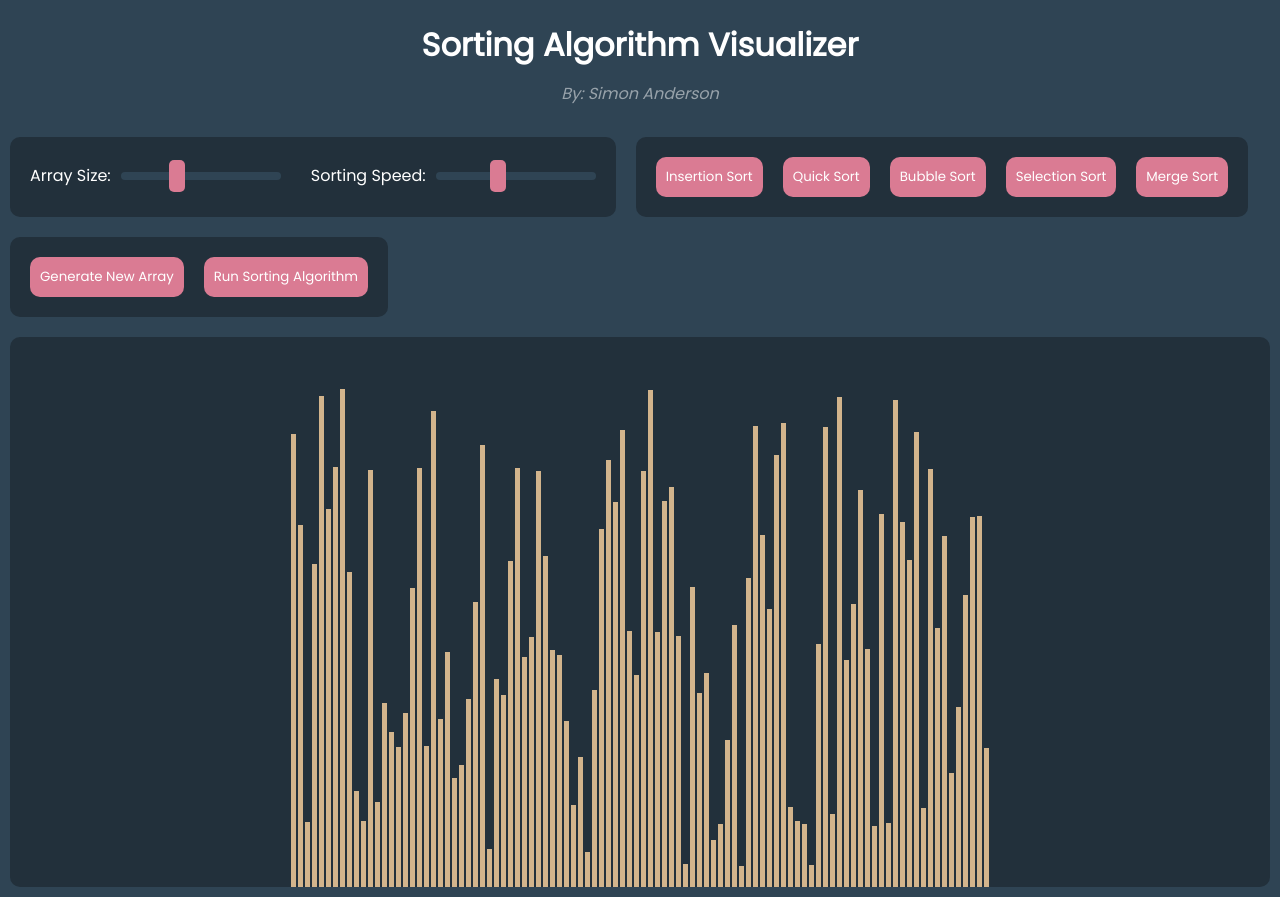
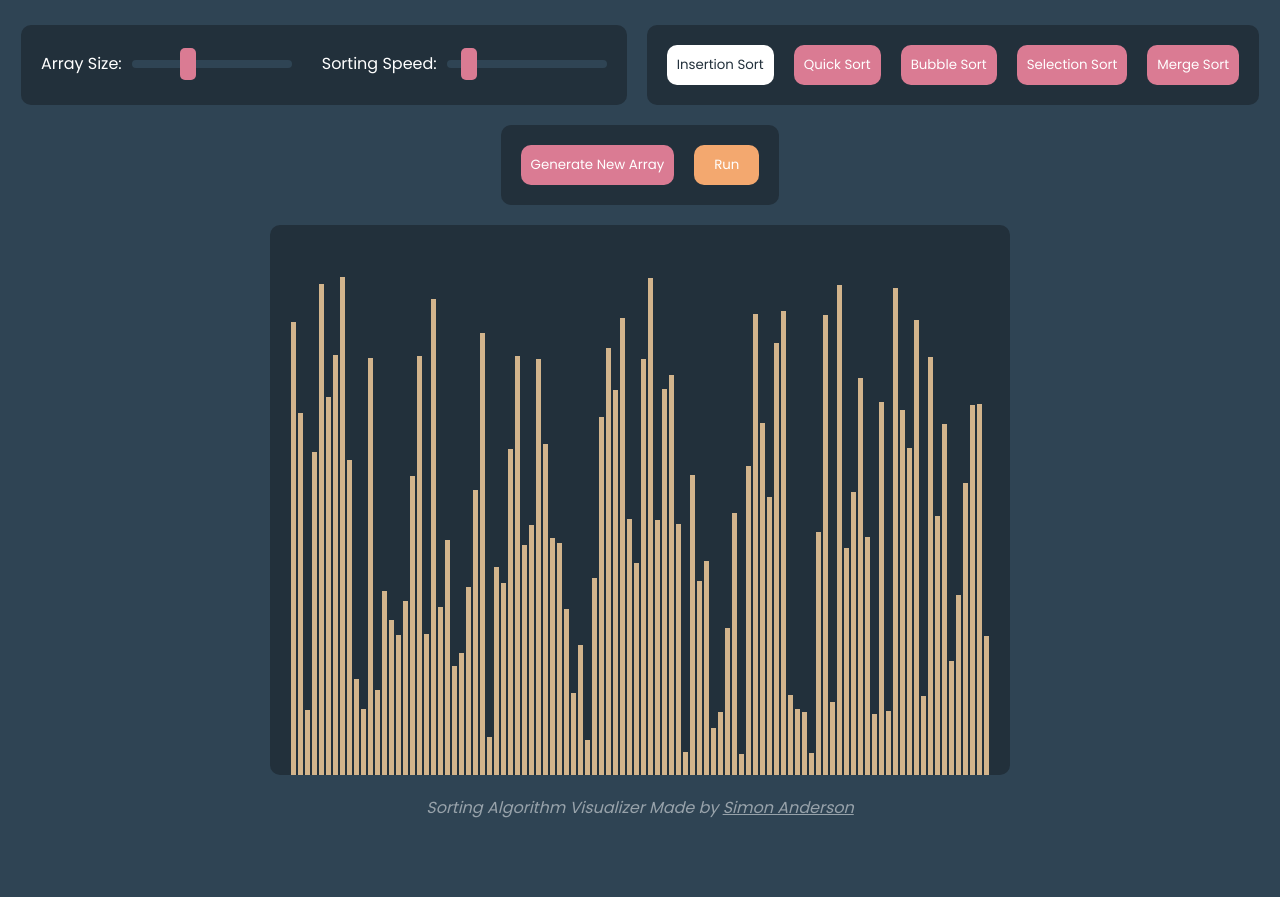
Before and after one commit to simonanderson16/SortingVisualizer, a React (Create React App) app: page / in a window 1280 px wide. After the commit the page ends 841 px from the top, so only its background shows below. Built offline with nearby package versions, Linux system fonts and the light colour scheme.

Commit message:
insertion sort

```diff
--- a/public/styles.css
+++ b/public/styles.css
@@ -16,16 +16,18 @@ body {
 .app-container {
     display: flex;
     flex-direction: column;
+    justify-content: center;
+    align-items: center;
 }
 
 .byline {
     font-style: italic;
     font-weight: 200;
     opacity: 0.5;
-    margin-top: -10px;
+    margin-top: 10px;
 }
 
-button {
+.control-button, .selected, .unselected {
     padding: 10px;
     margin: 10px;
     border-radius: 10px;
@@ -35,7 +37,7 @@ button {
     transition: all 0.3s ease;
 }
 
-button:hover {
+.control-button:hover, .selected:hover, .unselected:hover {
     background-color: #ee4570;
     color: white;
     transform: translateY(-3px);
@@ -54,17 +56,27 @@ button:hover {
     display: flex;
     flex-wrap: wrap;
     align-items: center;
+    justify-content: center;
     height: fit-content;
+    margin-top: 15px;
 }
 
 .section {
     background-color: #22303b;
     padding: 10px;
     border-radius: 10px;
-    width: fit-content;
     height: 100%;
     min-height: 80px;
     margin: 10px;
+}
+
+.control-inputs {
+    background-color: #22303b;
+    padding: 10px;
+    min-height: 80px;
+    margin: 10px;
+    border-radius: 10px;
+
 }
 
 .slider-inputs {
@@ -120,6 +132,23 @@ input[type="range"] {
    outline-offset: 0.05rem;
  }
 
+ .run-button {
+    margin: 10px;
+    border-radius: 10px;
+    background-color: #f3a86f;
+    padding: 10px 20px 10px 20px;
+    border: 0px;
+    cursor: pointer;
+    transition: all 0.3s ease;
+ }
+
+ .run-button:hover {
+    background-color: #fa8e3b;
+    color: white;
+    transform: translateY(-3px);
+ }
+
+
  .array-panel {
     background-color: #22303b;
     border-radius: 10px;
--- a/src/VisualizerApp.js
+++ b/src/VisualizerApp.js
@@ -4,7 +4,6 @@ import ArrayPanel from "./ArrayPanel";
 import ControlPanel from "./ControlPanel";
 
 export default function VisualizerApp() {
-
   const STILL = 0;
   const COMPARING = 1;
   const MOVING = 2;
@@ -26,12 +25,11 @@ export default function VisualizerApp() {
     }
 
     return randomArray;
-      }
-
+  };
 
   const [arraySize, setArraySize] = useState(100);
   const [sortingSpeed, setSortingSpeed] = useState(50);
-    const [selected, setSelected] = useState();
+  const [selected, setSelected] = useState("insertion");
   const [array, setArray] = useState(generateRandomArray(arraySize));
 
   const handleArraySizeChange = (event) => {
@@ -40,8 +38,7 @@ export default function VisualizerApp() {
 
   useEffect(() => {
     setArray(generateRandomArray(arraySize));
-    }, [arraySize])
-
+  }, [arraySize]);
 
   const handleSortingSpeedChange = (event) => {
     setSortingSpeed(event.target.value);
@@ -49,58 +46,83 @@ export default function VisualizerApp() {
 
   const generateNewArray = (event) => {
     setArray(generateRandomArray(arraySize));
-    }
+  };
 
   const handleRunButton = (event) => {
     if (selected === "insertion") {
-            (insertionSort(array));
+      insertionSort(array);
     } else if (selected === "quick") {
       setArray(quickSort(array));
     } else if (selected === "bubble") {
-            setArray(bubbleSort(array));
+      bubbleSort(array);
     } else if (selected === "selection") {
-            setArray(selectionSort(array));
+      selectionSort(array);
     } else if (selected === "merge") {
-            setArray(mergeSort(array));
+      mergeSort(array);
     }
-    }
+  };
 
   const lookupColor = (status) => {
     switch (status) {
       case STILL:
-            return 'tan';
+        return "tan";
       case COMPARING:
-            return '#7587d6';
+        return "#7587d6";
       case MOVING:
-            return '#da7b93';
+        return "#da7b93";
       case COMPLETED:
-            return '#73be8c';
+        return "#73be8c";
       default:
-            return 'tan';
+        return "tan";
     }
-    }
+  };
+
+  const updateArray = (newArray) => {
+    setArray([...newArray]);
+  };
+
+  const sleep = () =>
+    new Promise((resolve) => setTimeout(resolve, 500 - sortingSpeed));
 
   // SORTING ALGORITHMS
   //==================================================================================================================================
 
-    function insertionSort(arr) {
-        for (let i = 1; i < arr.length; i++) {
-          const key = arr[i].value;
-          let j = i - 1;
+  const insertionSort = async () => {
+    const n = array.length;
+    const newArray = [...array];
 
-          while (j >= 0 && arr[j].value > key) {
-            arr[j + 1]= arr[j];
+    for (let i = 1; i < n; i++) {
+      let j = i;
+      newArray[j].status = COMPARING;
+      updateArray(newArray);
+
+      await sleep();
+
+      while (j > 0 && newArray[j - 1].value > newArray[j].value) {
+        newArray[j].status = MOVING;
+        newArray[j - 1].status = MOVING;
+        updateArray(newArray);
+
+        await sleep();
+
+        [newArray[j], newArray[j - 1]] = [newArray[j - 1], newArray[j]];
+
+        newArray[j].status = COMPARING;
+        newArray[j - 1].status = COMPARING;
+        updateArray(newArray);
+
+        await sleep();
+
         j--;
       }
 
-          arr[j + 1] = {value: key, MOVING}; // arr[j + 1] = key
+      updateArray(newArray);
+      await sleep();
     }
 
-        for (let item of arr) {
-          item.status = COMPLETED;
-        }
-        setArray(arr.slice());
-      }
+    newArray.forEach((item) => (item.status = COMPLETED));
+    updateArray(newArray);
+  };
 
   //==================================================================================================================================
 
@@ -121,7 +143,11 @@ export default function VisualizerApp() {
       }
     }
 
-        return [...quickSort(left), new ArrayItem(pivot, STILL), ...quickSort(right)];
+    return [
+      ...quickSort(left),
+      new ArrayItem(pivot, STILL),
+      ...quickSort(right),
+    ];
   }
 
   //==================================================================================================================================
@@ -140,7 +166,7 @@ export default function VisualizerApp() {
       }
     }
 
-        return arr.slice();
+    setArray(arr.slice());
   }
 
   //==================================================================================================================================
@@ -165,7 +191,7 @@ export default function VisualizerApp() {
       }
     }
 
-        return arr.slice();
+    setArray(arr.slice());
   }
 
   //==================================================================================================================================
@@ -210,17 +236,17 @@ export default function VisualizerApp() {
       rightIndex++;
     }
 
+    setArray(mergedArr);
     return mergedArr;
   }
 
   //=================================================================================================================
 
-
   return (
     <>
       <div className="app-container">
-            <h1 className="title">Sorting Algorithm Visualizer</h1>
-            <h4 className="byline">By: Simon Anderson</h4>
+        {/*<h1 className="title">Sorting Algorithm Visualizer</h1>
+            <h4 className="byline">By: Simon Anderson</h4>*/}
         <div className="control-panel">
           <div className="section">
             <div className="slider-inputs">
@@ -237,8 +263,8 @@ export default function VisualizerApp() {
               <input
                 type="range"
                 className="sorting-speed-slider"
-                        min="20"
-                        max="100"
+                min="0"
+                max="495"
                 value={sortingSpeed}
                 onChange={handleSortingSpeedChange}
               />
@@ -246,28 +272,74 @@ export default function VisualizerApp() {
           </div>
           <div className="section">
             <div className="algorithm-inputs">
-                    <button className={selected == "insertion" ? "selected" : "unselected"} onClick={() => setSelected("insertion")}>Insertion Sort</button>
-                    <button className={selected == "quick" ? "selected" : "unselected"} onClick={() => setSelected("quick")}>Quick Sort</button>
-                    <button className={selected == "bubble" ? "selected" : "unselected"} onClick={() => setSelected("bubble")}>Bubble Sort</button>
-                    <button className={selected == "selection" ? "selected" : "unselected"} onClick={() => setSelected("selection")}>Selection Sort</button>
-                    <button className={selected == "merge" ? "selected" : "unselected"} onClick={() => setSelected("merge")}>Merge Sort</button>
+              <button
+                className={selected === "insertion" ? "selected" : "unselected"}
+                onClick={() => setSelected("insertion")}
+              >
+                Insertion Sort
+              </button>
+              <button
+                className={selected === "quick" ? "selected" : "unselected"}
+                onClick={() => setSelected("quick")}
+              >
+                Quick Sort
+              </button>
+              <button
+                className={selected === "bubble" ? "selected" : "unselected"}
+                onClick={() => setSelected("bubble")}
+              >
+                Bubble Sort
+              </button>
+              <button
+                className={selected === "selection" ? "selected" : "unselected"}
+                onClick={() => setSelected("selection")}
+              >
+                Selection Sort
+              </button>
+              <button
+                className={selected === "merge" ? "selected" : "unselected"}
+                onClick={() => setSelected("merge")}
+              >
+                Merge Sort
+              </button>
             </div>
           </div>
-                <div className="section">
+          {/*<div className="section">
                 <div className="control-inputs">
                     <button className="control-button" onClick={generateNewArray}>Generate New Array</button>
-                    <button className="control-button" onClick={handleRunButton}>Run Sorting Algorithm</button>
+                    <button className="run-button" onClick={handleRunButton}>Run</button>
                 </div>
+          </div>*/}
         </div>
+        <div className="control-inputs">
+          <button className="control-button" onClick={generateNewArray}>
+            Generate New Array
+          </button>
+          <button className="run-button" onClick={handleRunButton}>
+            Run
+          </button>
         </div>
         <div className="array-panel" id="array-panel">
           <div className="bars">
             {array.map((item, index) => (
-                        <div key={index} style={{height:`${item.value}px`, backgroundColor:`${lookupColor(item.status)}`}} className="bar"></div>
+              <div
+                key={index}
+                style={{
+                  height: `${item.value}px`,
+                  backgroundColor: `${lookupColor(item.status)}`,
+                }}
+                className="bar"
+              ></div>
             ))}
           </div>
         </div>
+        <h4 className="byline">
+          Sorting Algorithm Visualizer Made by{" "}
+          <a href="https://github.com/simonanderson16" target="_blank">
+            Simon Anderson
+          </a>
+        </h4>
       </div>
     </>
-    )
+  );
 }
```
Lines whose indentation alone changed are shown as unchanged.
